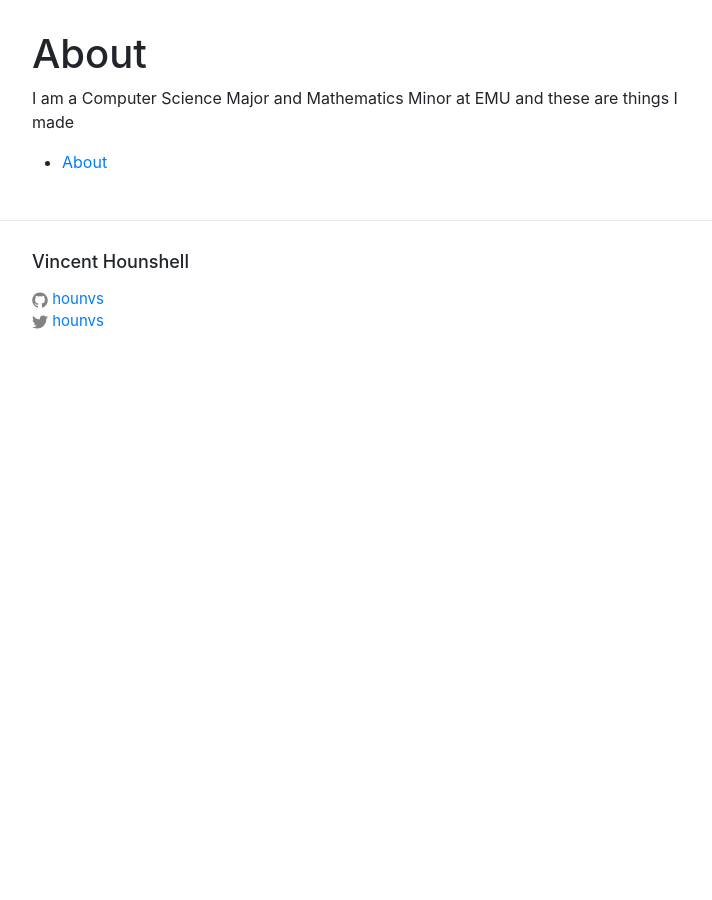
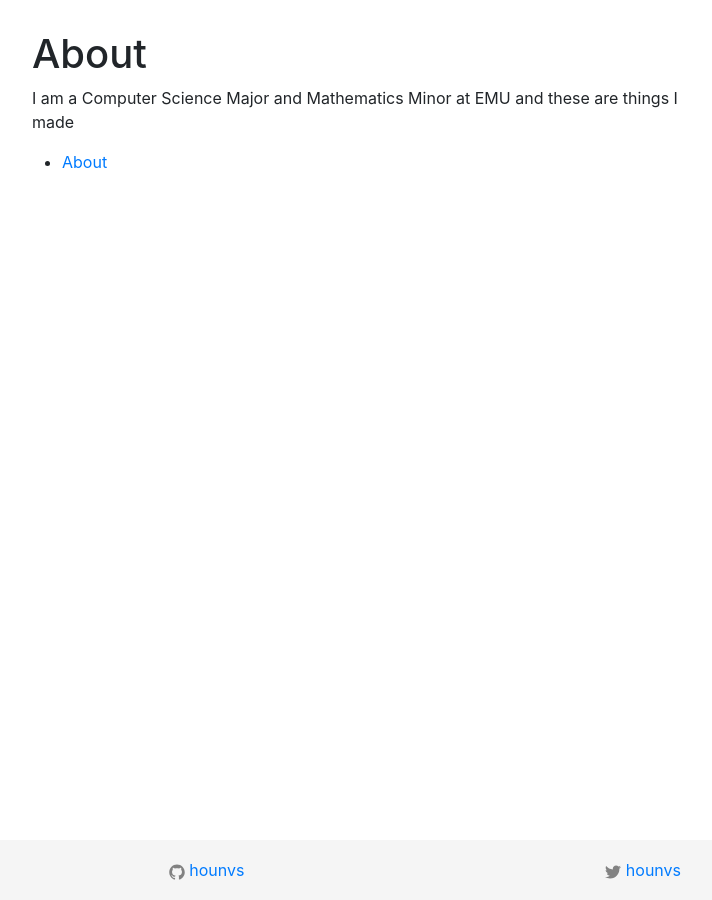
Before and after one commit to hounvs/hounvs.github.io, a Jekyll site: the page built from about.md, in a window 1280 px wide. Shown: the whole page, without its empty margins (268-980 px from the left). Built offline with Jekyll 4.4.1, drawn with Linux system fonts in a browser that asks for light colours.

Commit message:
Add sticky footer

```diff
--- a/_includes/footer.html
+++ b/_includes/footer.html
@@ -1,29 +1,12 @@
-        <footer class="site-footer">
-
-            <div class="wrapper">
-
-                <h2 class="footer-heading">{{ site.title }}</h2>
-
-                <div class="footer-col-wrapper">
-                    <div class="footer-col footer-col-2">
-                        <ul class="social-media-list">
-                            {% if site.github_username %}
-                                <li>
-                                    {% include icon-github.html username=site.github_username %}
-                                </li>
-                            {% endif %}
-
-                            {% if site.twitter_username %}
-                                <li>
-                                    {% include icon-twitter.html username=site.twitter_username %}
-                                </li>
-                            {% endif %}
-                        </ul>
-                    </div>
-
-                    <div class="footer-col footer-col-3">
-                        <p>{{ site.description }}</p>
-                    </div>
+        <footer class="footer">
+            <div class="row">
+                <div class="col">
+                </div>
+                <div class="col">
+                    {% include icon-github.html username=site.github_username %}
+                </div>
+                <div class="col">
+                    {% include icon-twitter.html username=site.twitter_username %}
                 </div>
             </div>
         </footer>
--- a/_includes/header.html
+++ b/_includes/header.html
@@ -5,6 +5,7 @@
         <title>{{ page.title }}</title>
         <link rel="stylesheet" href="{{ site.baseurl }}/css/main.css" >
         <link rel="stylesheet" href="{{ site.baseurl }}/css/bootstrap.min.css" >
+        <link rel="stylesheet" href="{{ site.baseurl }}/css/sticky-footer.css">
         <script type="text/javascript" src="{{ site.baseurl }}/js/jquery-2.1.4.min.js"></script>
         <script type="text/javascript" src="{{ site.baseurl }}/js/bootstrap.min.js"></script>
     </head>
--- /dev/null
+++ b/css/sticky-footer.css
@@ -0,0 +1,28 @@
+/* Sticky footer styles
+-------------------------------------------------- */
+html {
+  position: relative;
+  min-height: 100%;
+}
+body {
+  margin-bottom: 60px; /* Margin bottom by footer height */
+}
+.footer {
+  position: absolute;
+  bottom: 0;
+  width: 100%;
+  height: 60px; /* Set the fixed height of the footer here */
+  line-height: 60px; /* Vertically center the text there */
+  background-color: #f5f5f5;
+}
+
+
+/* Custom page CSS
+-------------------------------------------------- */
+/* Not required for template or sticky footer method. */
+
+.container {
+  width: auto;
+  max-width: 680px;
+  padding: 0 15px;
+}
```
